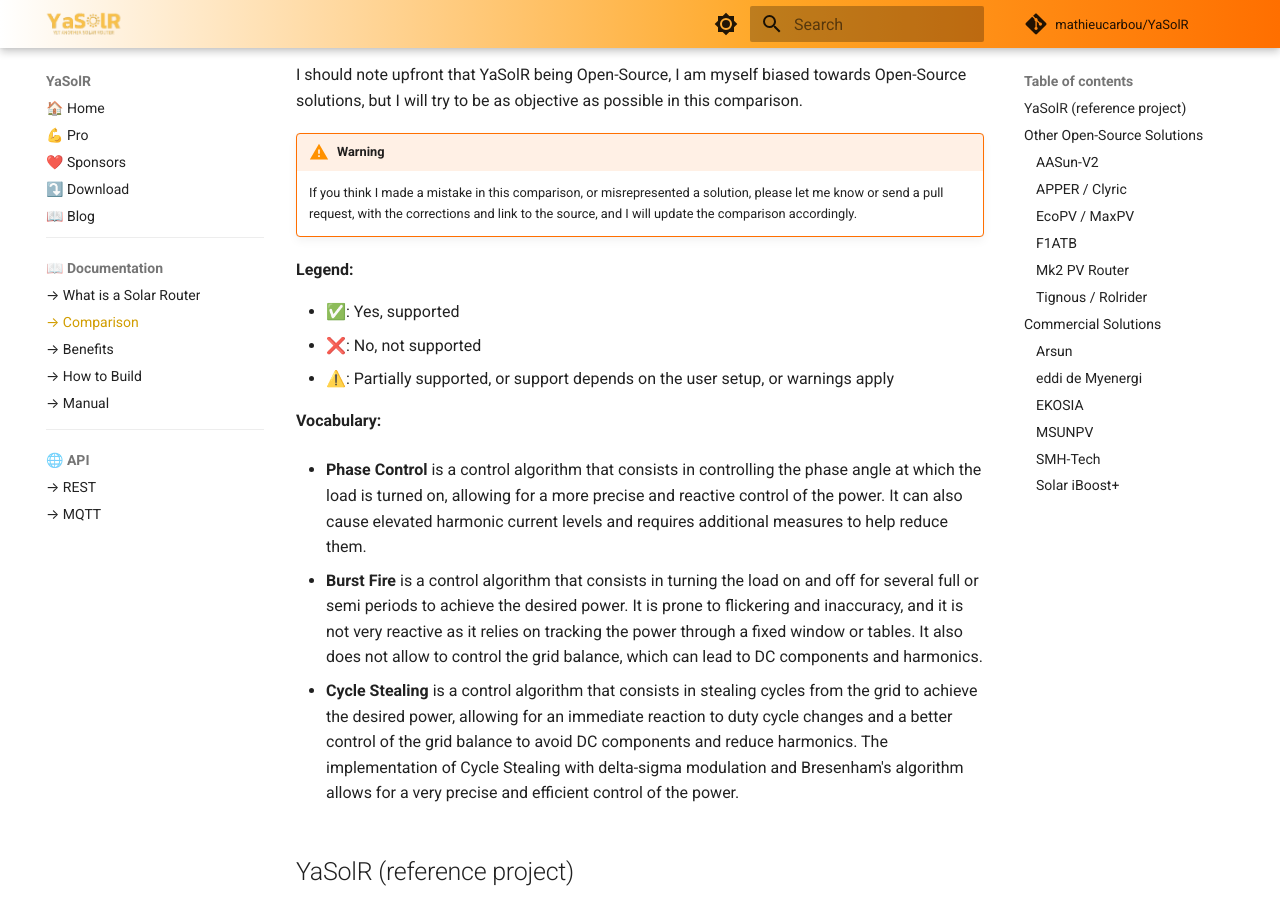
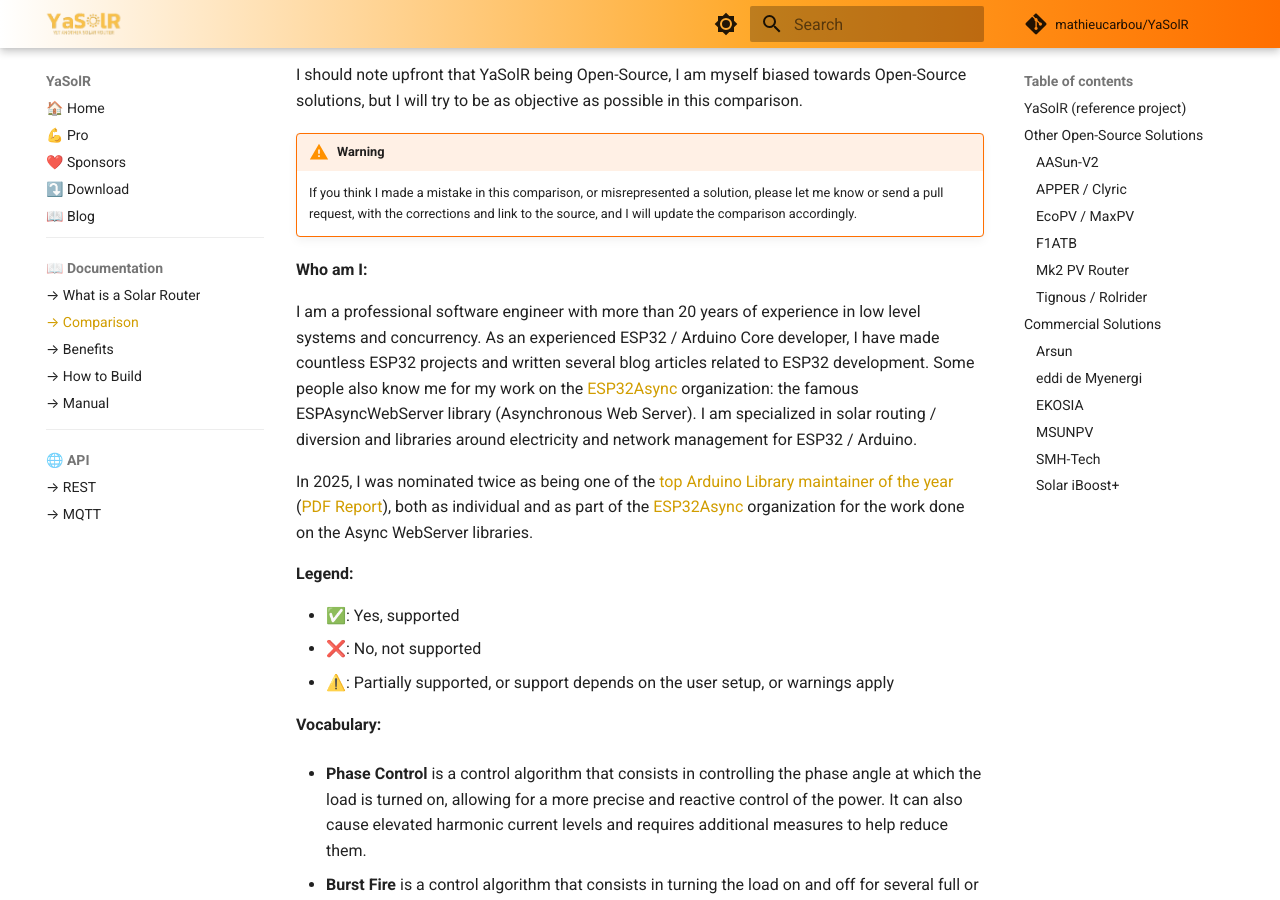
Before and after one commit to mathieucarbou/YaSolR, an MkDocs documentation site: the page built from docs/comparison.md, in a window 1280 px wide and 900 px high, scrolled down 324 px. Built offline with MkDocs 1.6.1 and Material for MkDocs 9.7.7, drawn with Linux system fonts in a browser that asks for light colours; comment, search, counter and statistics services are not loaded; some of the changed text lies outside the part shown.

Commit message:
Update website

```diff
--- a/docs/comparison.md
+++ b/docs/comparison.md
@@ -9,6 +9,15 @@
 !!! warning
 
     If you think I made a mistake in this comparison, or misrepresented a solution, please let me know or send a pull request, with the corrections and link to the source, and I will update the comparison accordingly.
+
+**Who am I:**
+
+I am a professional software engineer with more than 20 years of experience in low level systems and concurrency.
+As an experienced ESP32 / Arduino Core developer, I have made countless ESP32 projects and written several blog articles related to ESP32 development.
+Some people also know me for my work on the [ESP32Async](https://github.com/ESP32Async) organization: the famous ESPAsyncWebServer library (Asynchronous Web Server).
+I am specialized in solar routing / diversion and libraries around electricity and network management for ESP32 / Arduino.
+
+In 2025, I was nominated twice as being one of the [top Arduino Library maintainer of the year](https://forum.arduino.cc/t/arduino-open-source-report-2025) ([PDF Report](https://mathieu.carbou.me/ArduinoOpenSourceReport2025.pdf)), both as individual and as part of the [ESP32Async](https://github.com/ESP32Async) organization for the work done on the Async WebServer libraries.
 
 **Legend:**
 
@@ -62,6 +71,11 @@
 - Product sold:
     - ❌ No product sold
     - ⚠️ Up to the user to install according to regulations (including CEI 61000-3-2)
+
+!!! tip
+
+    YaSolR is the only Open-Source router correctly implementing Interrupt Routines.
+    More explanation in the [benefits](benefits.md) page.
 
 ## Other Open-Source Solutions
 
```
